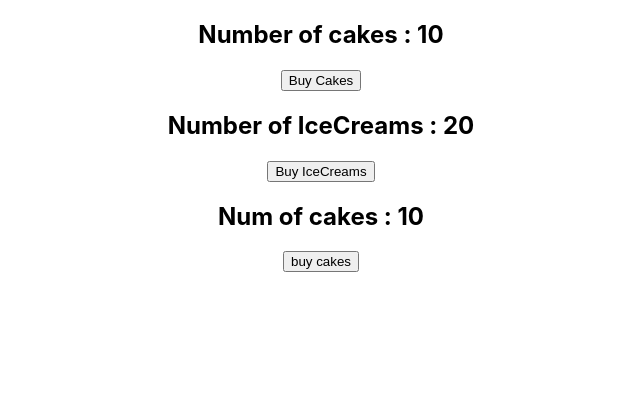
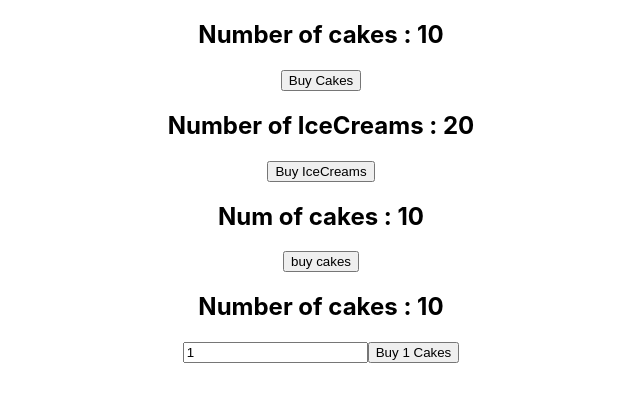
Before and after one commit to Neha-081/cakeApp_react-redux, a React (Create React App) app: page / in a window 1280 px wide. Shown: the top 402 px of the page, without its empty margins (319-959 px from the left). Built offline with nearby package versions, Linux system fonts and the light colour scheme.

Commit message:
action payload

```diff
--- a/src/App.js
+++ b/src/App.js
@@ -4,6 +4,7 @@
 import { Provider } from 'react-redux';
 import HooksCakeContainer from './components/HooksCakeContainer';
 import store from './redux/store';
+import NewCakeContainer from './components/NewCakeContainer';
 
 function App() {
   return (
@@ -12,6 +13,7 @@
       <CakeContainer/>
       <IceCreamContainer/>
     <HooksCakeContainer/>
+    <NewCakeContainer/>
     </div>
     </Provider>
   )
--- /dev/null
+++ b/src/components/NewCakeContainer.jsx
@@ -0,0 +1,33 @@
+import React,{useState} from 'react'
+import { buyCake } from '../redux'
+import { connect } from 'react-redux'
+
+function NewCakeContainer(props) {
+
+    const [number, setNumber] = useState(1)
+
+    return (
+        <div>
+            {/* using mapStateToProps */}
+            <h2>Number of cakes : {props.numOfCakes}</h2>
+            <input type='text' value={number} onChange={e=>setNumber(e.target.value)}/>
+
+            {/* using mapDispatchToProps */}
+            <button onClick={()=>props.buyCake(number)}>Buy {number} Cakes</button>
+        </div>
+    )
+}
+
+const mapStateToProps=state=>{
+    return{
+        numOfCakes:state.cake.numOfCakes
+    }
+}
+
+const mapDispatchToProps=dispatch=>{
+    return{
+        buyCake:(number)=>dispatch(buyCake(number))
+    }
+}
+
+export default connect(mapStateToProps,mapDispatchToProps)(NewCakeContainer)
--- a/src/redux/cake/cakeActions.js
+++ b/src/redux/cake/cakeActions.js
@@ -1,7 +1,8 @@
 import { BUY_CAKE } from "./cakeTypes"
 
-export const buyCake=()=>{
+export const buyCake=(number=1)=>{
     return{
-        type:BUY_CAKE
+        type:BUY_CAKE,
+        payload:number
     }
 }
--- a/src/redux/cake/cakeReducer.js
+++ b/src/redux/cake/cakeReducer.js
@@ -7,7 +7,7 @@
 switch(action.type){
   case BUY_CAKE:return{
       ...state,
-      numOfCakes:state.numOfCakes-1
+      numOfCakes:state.numOfCakes-action.payload
   }
   default:return state
 }
```
